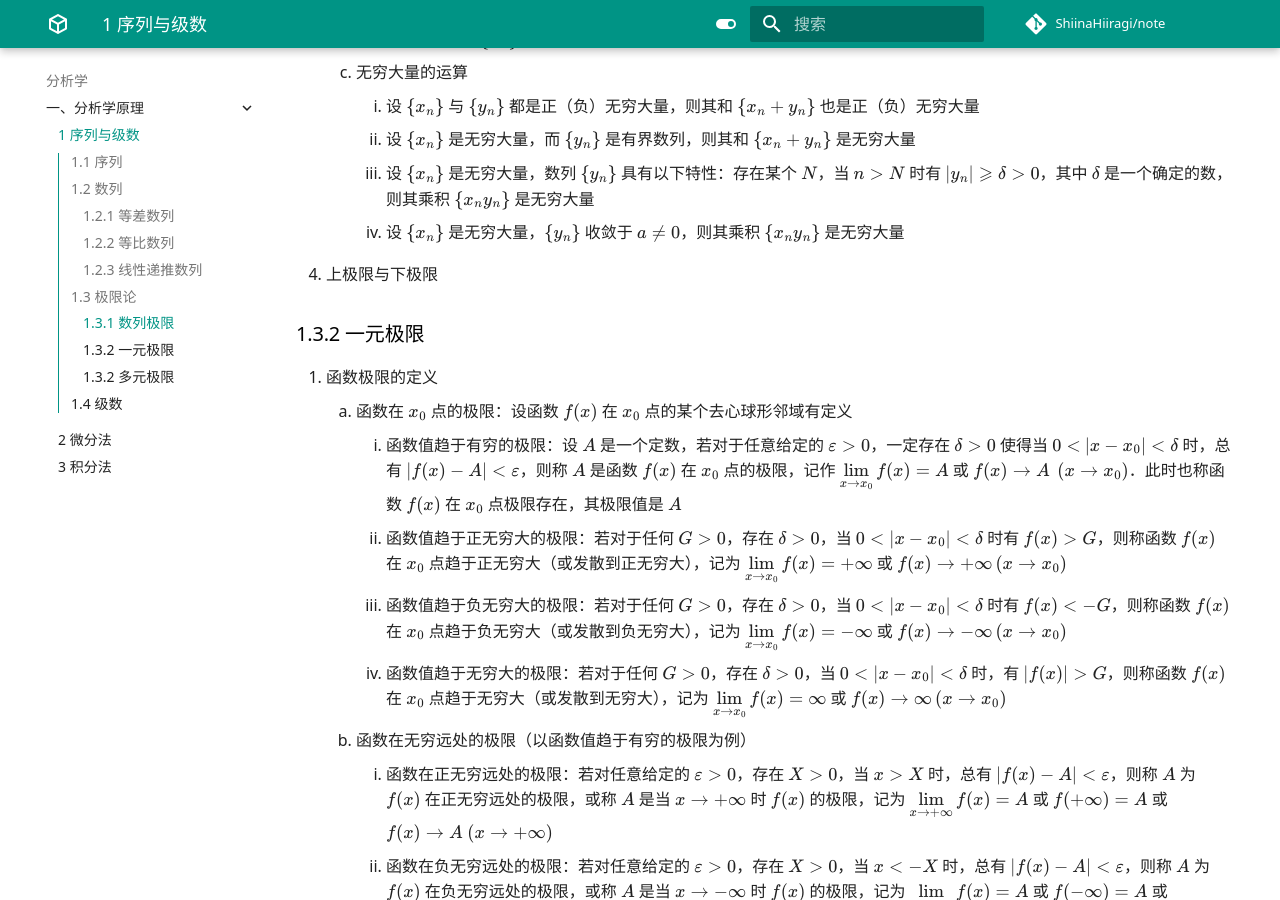
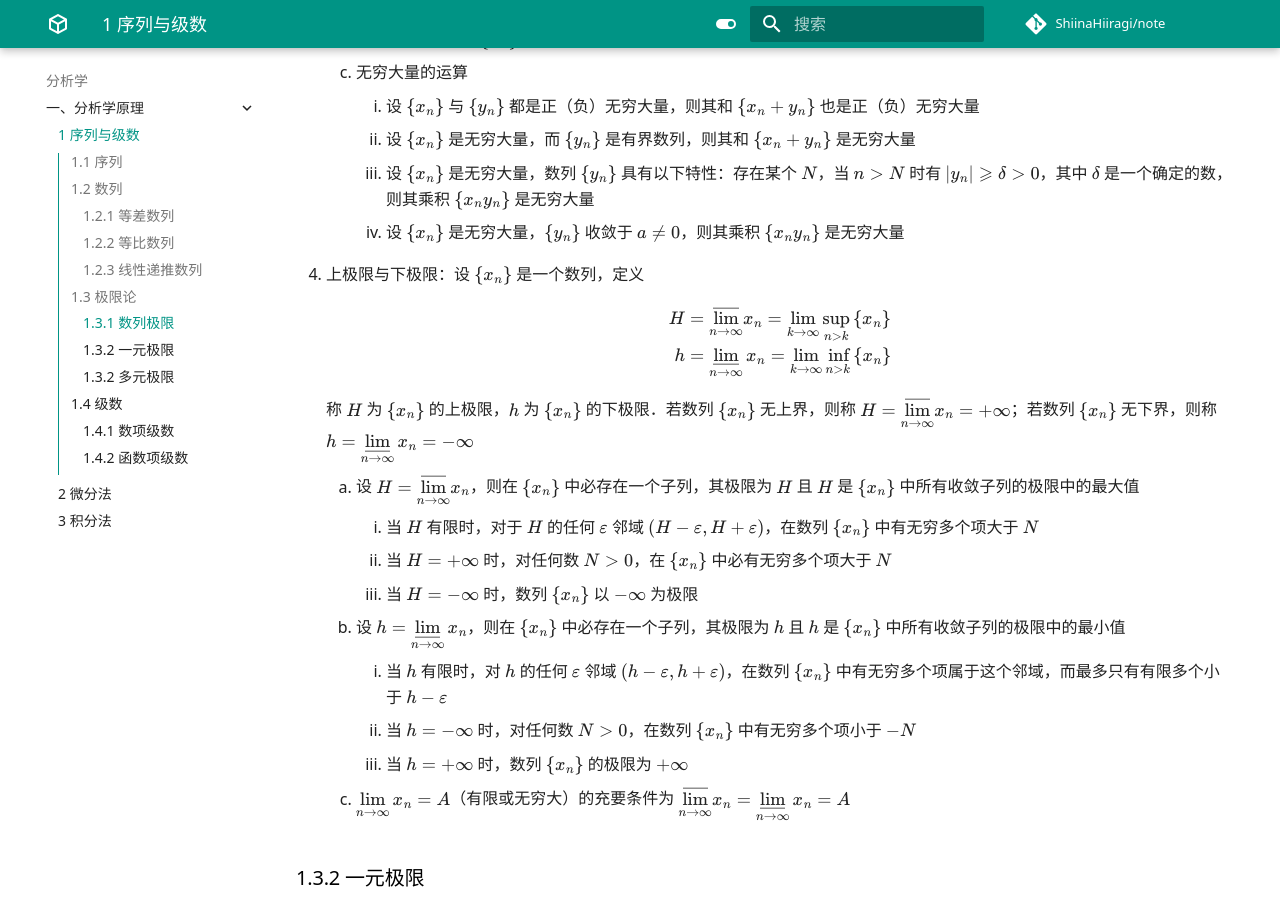
Before and after one commit to ShiinaHiiragi/note, an MkDocs documentation site: the page built from docs/anly/princ/seq.md, in a window 1280 px wide and 900 px high, scrolled down 5736 px. Built offline with MkDocs 1.6.1 and Material for MkDocs 9.7.7, drawn with Linux system fonts in a browser that asks for light colours; comment, search, counter and statistics services are not loaded; some of the changed text lies outside the part shown.

Commit message:
stage for lim

```diff
--- a/docs/anly/princ/seq.md
+++ b/docs/anly/princ/seq.md
@@ -145,7 +145,26 @@
         2. 设 $\left\{x_{n}\right\}$ 是无穷大量，而 $\left\{y_{n}\right\}$ 是有界数列，则其和 $\left\{x_{n}+y_{n}\right\}$ 是无穷大量
         3. 设 $\left\{x_{n}\right\}$ 是无穷大量，数列 $\left\{y_{n}\right\}$ 具有以下特性：存在某个 $N$，当 $n>N$ 时有 $\left|y_{n}\right| \geqslant \delta>0$，其中 $\delta$ 是一个确定的数，则其乘积 $\left\{x_{n} y_{n}\right\}$ 是无穷大量
         4. 设 $\left\{x_{n}\right\}$ 是无穷大量，$\left\{y_{n}\right\}$ 收敛于 $a \neq 0$，则其乘积 $\left\{x_{n} y_{n}\right\}$ 是无穷大量
-4. 上极限与下极限
+4. 上极限与下极限：设 $\{x_n\}$ 是一个数列，定义
+
+    $$
+    \begin{aligned}
+    H & =\varlimsup_{n \rightarrow \infty} x_{n}=\lim _{k \rightarrow \infty} \sup _{n>k}\left\{x_{n}\right\} \\
+    h & =\underset{n \rightarrow \infty}{\underline{\lim}} x_{n}=\lim _{k \rightarrow \infty} \inf _{n>k}\left\{x_{n}\right\}
+    \end{aligned}
+    $$
+
+    称 $H$ 为 $\{x_n\}$ 的上极限，$h$ 为 $\{x_n\}$ 的下极限．若数列 $\left\{x_{n}\right\}$ 无上界，则称 ${\displaystyle H=\varlimsup_{n \rightarrow \infty} x_{n}=+\infty}$；若数列 $\left\{x_{n}\right\}$ 无下界，则称 ${\displaystyle h=\underset{n \rightarrow \infty}{\underline{\lim}} x_{n}=-\infty}$
+
+    1. 设 ${\displaystyle H=\varlimsup_{n \rightarrow \infty} x_{n}}$，则在 $\left\{x_{n}\right\}$ 中必存在一个子列，其极限为 $H$ 且 $H$ 是 $\left\{x_{n}\right\}$ 中所有收敛子列的极限中的最大值
+        1. 当 $H$ 有限时，对于 $H$ 的任何 $\varepsilon$ 邻域 $(H-\varepsilon, H+\varepsilon)$，在数列 $\left\{x_{n}\right\}$ 中有无穷多个项大于 $N$
+        2. 当 $H=+\infty$ 时，对任何数 $N>0$，在 $\left\{x_{n}\right\}$ 中必有无穷多个项大于 $N$
+        3. 当 $H=-\infty$ 时，数列 $\left\{x_{n}\right\}$ 以 $-\infty$ 为极限
+    2. 设 ${\displaystyle h=\underset{n \rightarrow \infty}{\underline{\lim}} x_{n}}$，则在 $\left\{x_{n}\right\}$ 中必存在一个子列，其极限为 $h$ 且 $h$ 是 $\left\{x_{n}\right\}$ 中所有收敛子列的极限中的最小值
+        1. 当 $h$ 有限时，对 $h$ 的任何 $\varepsilon$ 邻域 $(h-\varepsilon, h+\varepsilon)$，在数列 $\left\{x_{n}\right\}$ 中有无穷多个项属于这个邻域，而最多只有有限多个小于 $h-\varepsilon$
+        2. 当 $h=-\infty$ 时，对任何数 $N>0$，在数列 $\left\{x_{n}\right\}$ 中有无穷多个项小于 $-N$
+        3. 当 $h=+\infty$ 时，数列 $\left\{x_{n}\right\}$ 的极限为 $+\infty$
+    3. ${\displaystyle \lim _{n \rightarrow \infty} x_{n}=A}$（有限或无穷大）的充要条件为 ${\displaystyle \varlimsup_{n \rightarrow \infty} x_{n}=\underset{n \rightarrow \infty}{\underline{\lim}} x_{n}=A}$
 
 ### 1.3.2 一元极限
 1. 函数极限的定义
@@ -188,3 +207,6 @@
 ### 1.3.2 多元极限
 
 ## 1.4 级数
+### 1.4.1 数项级数
+
+### 1.4.2 函数项级数
```
Also changed, not shown: docs/index.md (+1 -1 lines).
